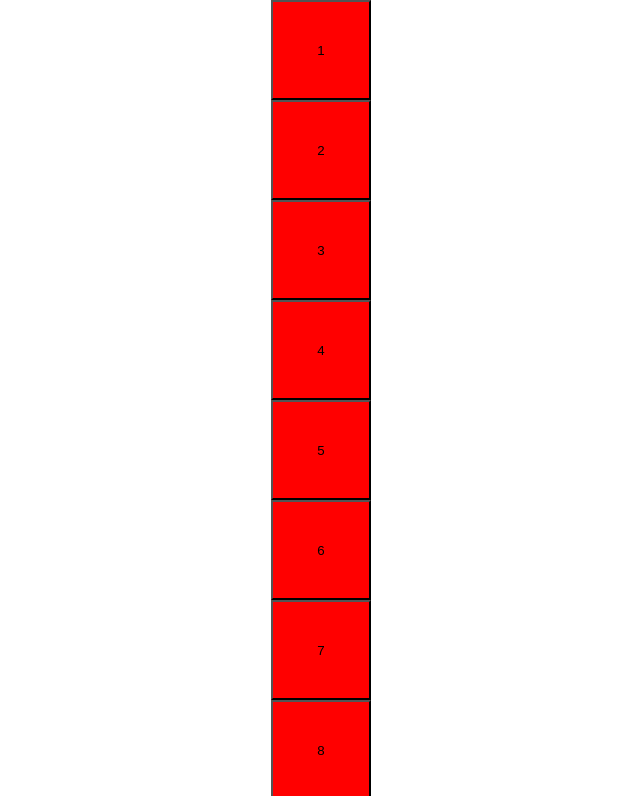
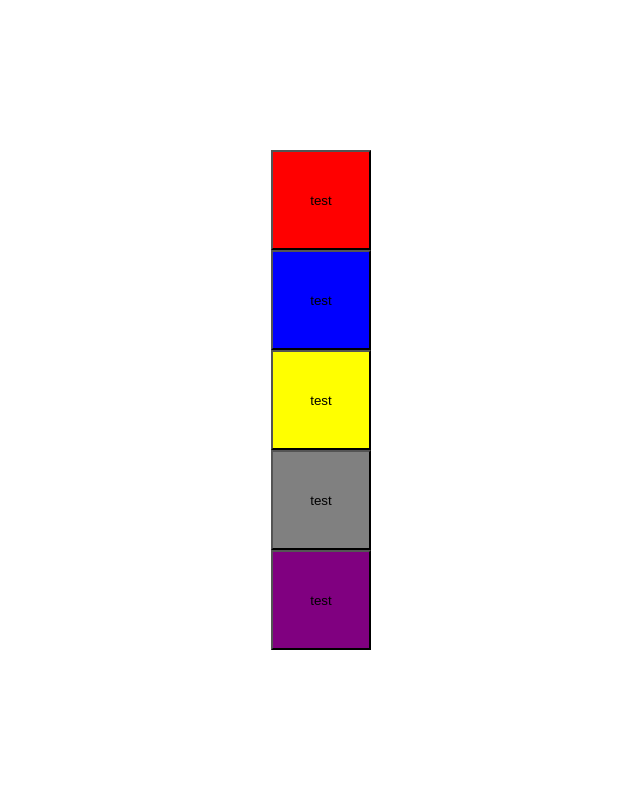
Before and after one commit to ShiotaYoshiaki/SPA_Develop_Training, a React (Create React App) app in the folder JavaScript_Training/4_React/spa_hiroki/: page / in a window 1280 px wide. Shown: the top 796 px of the page, without its empty margins (319-959 px from the left). Built offline with nearby package versions, Linux system fonts and the light colour scheme.

Commit message:
練習問題２の宿題部分の変更

```diff
--- a/JavaScript_Training/4_React/spa_hiroki/src/App.js
+++ b/JavaScript_Training/4_React/spa_hiroki/src/App.js
@@ -5,18 +5,15 @@ import RedButton from './js/training/components/RedButton';
 
 function App() {
 
-  const domArray = [];
-
-    for (let i = 1; i <= 10; i += 1) {
-      domArray.push(<RedButton param={i}/>)
-    }
 
   return (
     <div className="App">
       <header className="App-header">
-        {domArray}
-
-
+      <RedButton backgroundColor="red"/>
+      <RedButton backgroundColor="blue"/>
+      <RedButton backgroundColor="yellow"/>
+      <RedButton backgroundColor="gray"/>
+      <RedButton backgroundColor="purple"/>
 
       </header>
     </div>
--- a/JavaScript_Training/4_React/spa_hiroki/src/js/training/components/RedButton.jsx
+++ b/JavaScript_Training/4_React/spa_hiroki/src/js/training/components/RedButton.jsx
@@ -7,9 +7,10 @@ class RedButton extends React.Component {
         console.log('=============');
         console.log(this.props);
         return(
-            <button style={{width:'100px',height:'100px',backgroundColor:'red'}}>
-                {this.props.param}
+            <button style={{width:'100px',height:'100px',backgroundColor:this.props.backgroundColor}}>
+              test
             </button>
+
         );
      }
     }
```
